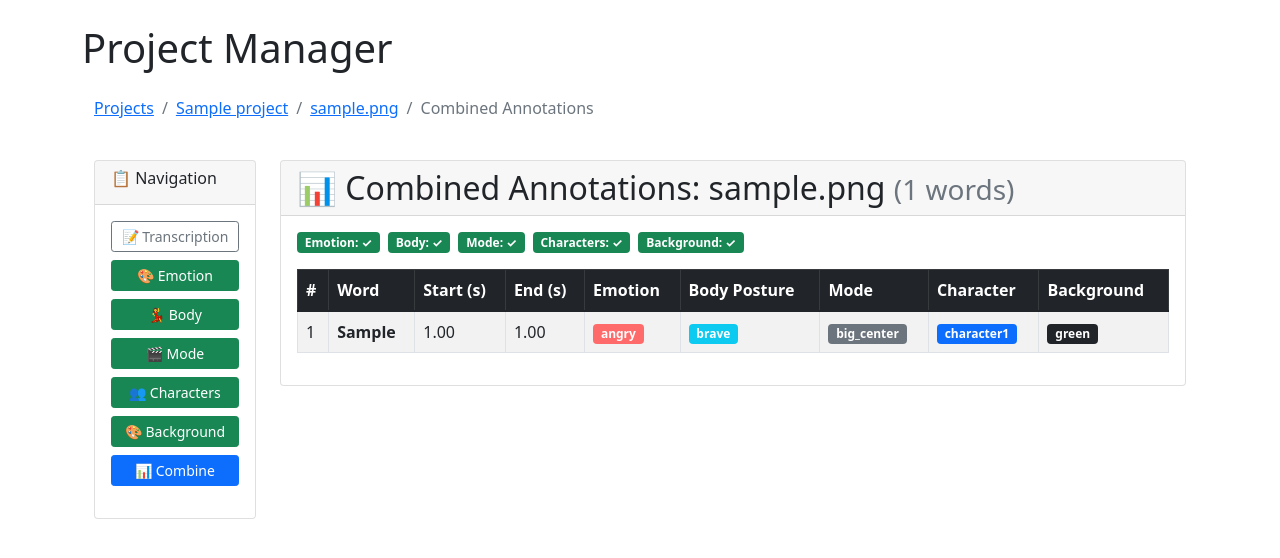
After one commit to AutocraticKhan/animkar, a Django app: page /annotation/transcription/1/combined/ in a window 1280 px wide. The commit adds this page. Shown: the top 558 px of the page. Run offline with Django 5.2, Linux system fonts and the light colour scheme; tables that the repository leaves empty hold one stand-in row (values such as "Sample post"); some libraries are stand-ins or nearby versions.

Commit message:
table achieved

```diff
--- a/animkar/annotation/templates/annotation/annotation_navigation.html
+++ b/animkar/annotation/templates/annotation/annotation_navigation.html
@@ -44,6 +44,13 @@
                    {% if coverage_status.background_complete %}btn-success{% elif active_page == 'background' %}btn-primary{% else %}btn-outline-primary{% endif %}"
                    title="{% if coverage_status.background_complete %}Complete{% else %}In Progress{% endif %}">
                     🎨 Background
+                </a>
+                {% comment %} Combine Button {% endcomment %}
+                <a href="{% url 'annotation:combined_annotations' transcription.pk %}"
+                   class="btn btn-sm
+                   {% if active_page == 'combined' %}btn-primary{% else %}btn-outline-info{% endif %}"
+                   title="View all annotations combined">
+                    📊 Combine
                 </a>
             </div>
         </div>
--- /dev/null
+++ b/animkar/annotation/templates/annotation/combined_annotations.html
@@ -0,0 +1,150 @@
+{% extends "project_manager/base.html" %}
+
+{% block title %}Combined Annotations - {{ transcription.original_filename }}{% endblock %}
+
+{% block content %}
+<div class="container mt-4">
+    <div class="row mb-4">
+        <div class="col-12">
+            <nav aria-label="breadcrumb">
+                <ol class="breadcrumb">
+                    <li class="breadcrumb-item"><a href="{% url 'project_list' %}">Projects</a></li>
+                    <li class="breadcrumb-item"><a href="{% url 'project_detail' transcription.project.pk %}">{{ transcription.project.name }}</a></li>
+                    <li class="breadcrumb-item"><a href="/transcription/{{ transcription.pk }}/">{{ transcription.original_filename }}</a></li>
+                    <li class="breadcrumb-item active">Combined Annotations</li>
+                </ol>
+            </nav>
+        </div>
+    </div>
+
+    <div class="row">
+        {% include "annotation/annotation_navigation.html" with active_page="combined" %}
+
+        <!-- Main Content: Combined Annotations Table -->
+        <div class="col-md-10">
+            <div class="card">
+                <div class="card-header">
+                    <h2 class="mb-0">
+                        📊 Combined Annotations: {{ transcription.original_filename }}
+                        <small class="text-muted">({{ combined_data|length }} words)</small>
+                    </h2>
+                </div>
+                <div class="card-body">
+                    <!-- Coverage Summary -->
+                    <div class="row mb-3">
+                        <div class="col-md-12">
+                            <div class="d-flex flex-wrap gap-2">
+                                <span class="badge {% if coverage_status.emotion_complete %}bg-success{% else %}bg-warning{% endif %}">
+                                    Emotion: {% if coverage_status.emotion_complete %}✓{% else %}⋯{% endif %}
+                                </span>
+                                <span class="badge {% if coverage_status.body_complete %}bg-success{% else %}bg-warning{% endif %}">
+                                    Body: {% if coverage_status.body_complete %}✓{% else %}⋯{% endif %}
+                                </span>
+                                <span class="badge {% if coverage_status.mode_complete %}bg-success{% else %}bg-warning{% endif %}">
+                                    Mode: {% if coverage_status.mode_complete %}✓{% else %}⋯{% endif %}
+                                </span>
+                                <span class="badge {% if coverage_status.characters_complete %}bg-success{% else %}bg-warning{% endif %}">
+                                    Characters: {% if coverage_status.characters_complete %}✓{% else %}⋯{% endif %}
+                                </span>
+                                <span class="badge {% if coverage_status.background_complete %}bg-success{% else %}bg-warning{% endif %}">
+                                    Background: {% if coverage_status.background_complete %}✓{% else %}⋯{% endif %}
+                                </span>
+                            </div>
+                        </div>
+                    </div>
+
+                    <!-- Combined Table -->
+                    <div class="table-responsive">
+                        <table class="table table-striped table-hover table-bordered">
+                            <thead class="table-dark">
+                                <tr>
+                                    <th>#</th>
+                                    <th>Word</th>
+                                    <th>Start (s)</th>
+                                    <th>End (s)</th>
+                                    <th>Emotion</th>
+                                    <th>Body Posture</th>
+                                    <th>Mode</th>
+                                    <th>Character</th>
+                                    <th>Background</th>
+                                </tr>
+                            </thead>
+                            <tbody>
+                                {% for row in combined_data %}
+                                <tr>
+                                    <td>{{ forloop.counter }}</td>
+                                    <td><strong>{{ row.word }}</strong></td>
+                                    <td>{{ row.start_time|floatformat:2 }}</td>
+                                    <td>{{ row.end_time|floatformat:2 }}</td>
+                                    <td>
+                                        {% if row.emotion != '-' %}
+                                            <span class="badge emotion-{{ row.emotion }}">{{ row.emotion }}</span>
+                                        {% else %}
+                                            <span class="text-muted">-</span>
+                                        {% endif %}
+                                    </td>
+                                    <td>
+                                        {% if row.body_posture != '-' %}
+                                            <span class="badge bg-info">{{ row.body_posture }}</span>
+                                        {% else %}
+                                            <span class="text-muted">-</span>
+                                        {% endif %}
+                                    </td>
+                                    <td>
+                                        {% if row.mode != '-' %}
+                                            <span class="badge bg-secondary">{{ row.mode }}</span>
+                                        {% else %}
+                                            <span class="text-muted">-</span>
+                                        {% endif %}
+                                    </td>
+                                    <td>
+                                        {% if row.character != '-' %}
+                                            <span class="badge bg-primary">{{ row.character }}</span>
+                                        {% else %}
+                                            <span class="text-muted">-</span>
+                                        {% endif %}
+                                    </td>
+                                    <td>
+                                        {% if row.background != '-' %}
+                                            <span class="badge bg-dark">{{ row.background }}</span>
+                                        {% else %}
+                                            <span class="text-muted">-</span>
+                                        {% endif %}
+                                    </td>
+                                </tr>
+                                {% empty %}
+                                <tr>
+                                    <td colspan="9" class="text-center text-muted">No word timestamps available</td>
+                                </tr>
+                                {% endfor %}
+                            </tbody>
+                        </table>
+                    </div>
+                </div>
+            </div>
+        </div>
+    </div>
+</div>
+
+<style>
+/* Emotion color badges */
+.emotion-angry { background-color: #ff6b6b !important; color: #fff !important; }
+.emotion-bore { background-color: #a9a9a9 !important; color: #000 !important; }
+.emotion-content { background-color: #90ee90 !important; color: #000 !important; }
+.emotion-glare { background-color: #ffa500 !important; color: #000 !important; }
+.emotion-happy { background-color: #ffd93d !important; color: #000 !important; }
+.emotion-sad { background-color: #74c0fc !important; color: #000 !important; }
+.emotion-sarcasm { background-color: #c0c0c0 !important; color: #000 !important; }
+.emotion-worried { background-color: #d0bfff !important; color: #000 !important; }
+
+.table-responsive {
+    max-height: 600px;
+    overflow-y: auto;
+}
+
+.table th, .table td {
+    vertical-align: middle;
+    white-space: nowrap;
+}
+</style>
+{% endblock %}
--- a/animkar/annotation/urls.py
+++ b/animkar/annotation/urls.py
@@ -18,4 +18,5 @@ urlpatterns = [
     path('transcription/<int:transcription_id>/background/', views.annotate_background, name='annotate_background'),
     path('transcription/<int:transcription_id>/background/save/', views.save_background_annotations, name='save_background_annotations'),
     path('transcription/<int:transcription_id>/background/upload/', views.upload_background_image, name='upload_background_image'),
+    path('transcription/<int:transcription_id>/combined/', views.combined_annotations, name='combined_annotations'),
 ]
--- a/animkar/annotation/views.py
+++ b/animkar/annotation/views.py
@@ -807,6 +807,80 @@ def save_background_annotations(request, transcription_id):
     except Exception as e:
         return JsonResponse({'error': str(e)}, status=500)
 
+def combined_annotations(request, transcription_id):
+    """Display all annotations combined in a single table"""
+    transcription = get_object_or_404(AudioTranscription, id=transcription_id)
+
+    word_timestamps = transcription.word_timestamps.all()
+    total_words = word_timestamps.count()
+
+    # Calculate coverage status for all annotation types
+    coverage_status = {}
+    emotion_count = EmotionAnnotation.objects.filter(word_timestamp__transcription=transcription).count()
+    coverage_status['emotion_complete'] = emotion_count == total_words
+
+    body_count = BodyPostureAnnotation.objects.filter(word_timestamp__transcription=transcription).count()
+    coverage_status['body_complete'] = body_count == total_words
+
+    mode_count = ModeAnnotation.objects.filter(word_timestamp__transcription=transcription).count()
+    coverage_status['mode_complete'] = mode_count == total_words
+
+    characters_count = CharacterAnnotation.objects.filter(word_timestamp__transcription=transcription).count()
+    coverage_status['characters_complete'] = characters_count == total_words
+
+    background_count = BackgroundAnnotation.objects.filter(word_timestamp__transcription=transcription).count()
+    coverage_status['background_complete'] = background_count == total_words
+
+    # Build combined data for each word
+    combined_data = []
+    for wt in word_timestamps:
+        # Safely get related annotation values
+        try:
+            emotion = wt.emotion_annotation.emotion
+        except EmotionAnnotation.DoesNotExist:
+            emotion = '-'
+
+        try:
+            body_posture = wt.body_posture_annotation.posture
+        except BodyPostureAnnotation.DoesNotExist:
+            body_posture = '-'
+
+        try:
+            mode = wt.mode_annotation.mode
+        except ModeAnnotation.DoesNotExist:
+            mode = '-'
+
+        try:
+            character = wt.character_annotation.character
+        except CharacterAnnotation.DoesNotExist:
+            character = '-'
+
+        try:
+            background = wt.background_annotation.background_type
+        except BackgroundAnnotation.DoesNotExist:
+            background = '-'
+
+        row = {
+            'word': wt.word,
+            'start_time': wt.start_time_seconds,
+            'end_time': wt.end_time_seconds,
+            'emotion': emotion,
+            'body_posture': body_posture,
+            'mode': mode,
+            'character': character,
+            'background': background,
+        }
+        combined_data.append(row)
+
+    context = {
+        'transcription': transcription,
+        'combined_data': combined_data,
+        'coverage_status': coverage_status,
+    }
+
+    return render(request, 'annotation/combined_annotations.html', context)
+
+
 @require_POST
 @csrf_exempt
 def upload_background_image(request, transcription_id):
```
